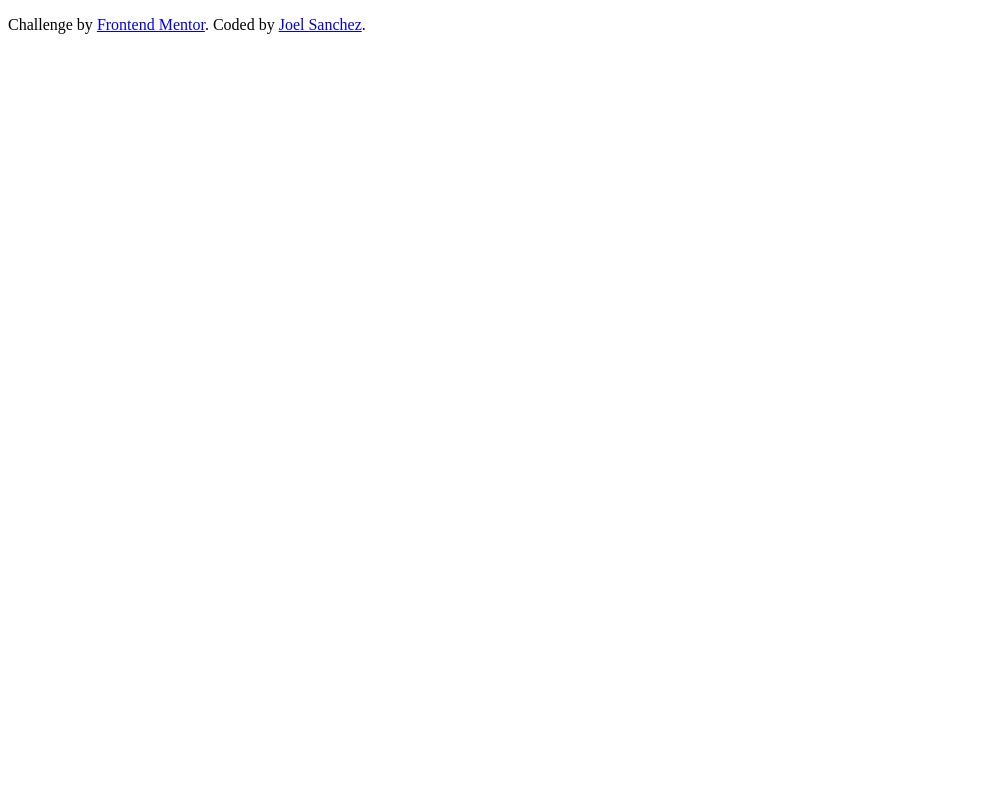
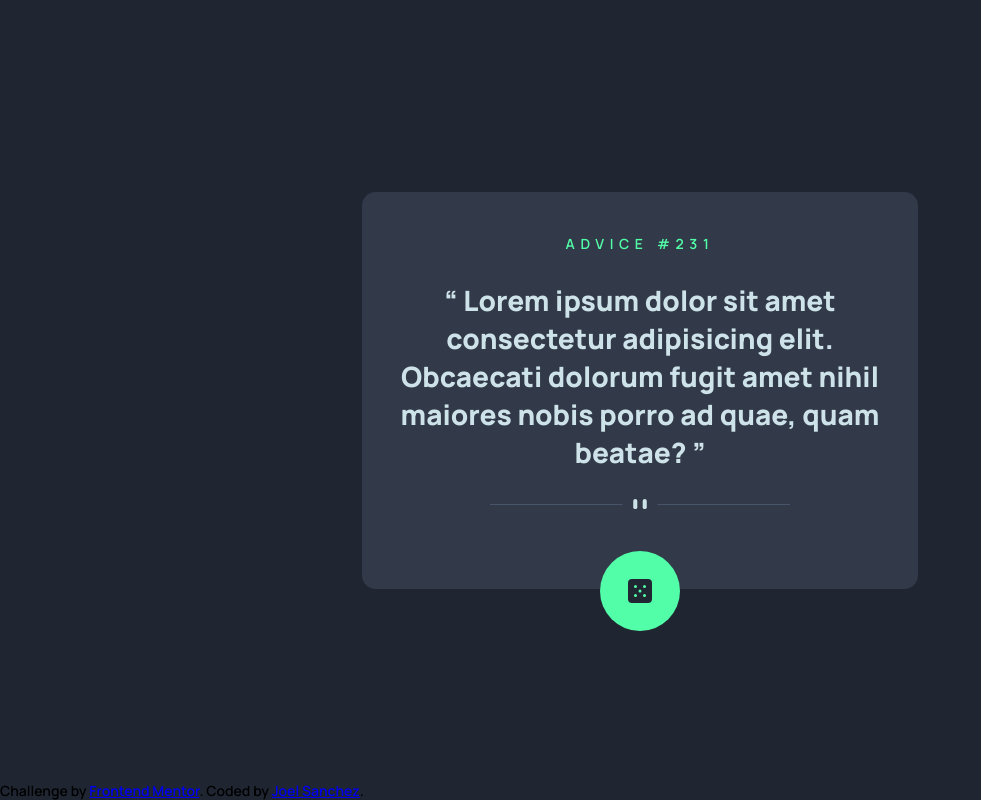
Before and after one commit to sanchez-dev1906/frontendmentor---challenge-12, a plain HTML site: page docs/index.html in a window 1280 px wide. Shown: the whole page, without its empty margins (0-981 px from the left). Drawn offline with Linux system fonts and the light colour scheme.

Commit message:
advice card styles done

```diff
--- a/docs/index.html
+++ b/docs/index.html
@@ -6,12 +6,30 @@
   <link rel="icon" type="image/png" sizes="32x32" href="assets/icons/favicon-32x32.png">
   <link rel="stylesheet" href="style.css">
   <title>Frontend Mentor | Advice generator app</title>
+  <link rel="preconnect" href="https://fonts.googleapis.com">
+  <link rel="preconnect" href="https://fonts.gstatic.com" crossorigin>
+  <link href="https://fonts.googleapis.com/css2?family=Manrope:wght@600;800&display=swap" rel="stylesheet">
 </head>
 <body>
+  <main class="main">
+    <div class="card">
+      <h1 class="card__title main-title">
+        Advice #<span id="advice-number">231</span>
+      </h1>
+      <p class="card__text advice" id="advice-text">
+        Lorem ipsum dolor sit amet consectetur adipisicing elit. Obcaecati dolorum fugit amet nihil maiores nobis porro ad quae, quam beatae?
+      </p>
+      <picture class="card__divider">
+        <source media="screen and (min-width: 600px)" srcset="assets/img/pattern-divider-desktop.svg">
+        <img src="assets/img/pattern-divider-mobile.svg" alt="divider picture">
+      </picture>
+      <button class="card__button" id="change-advice"><img src="assets/icons/icon-dice.svg" alt="dice icon"></button>
+    </div>
+  </main>
   <footer class="footer">
     <p class="attribution">
-      Challenge by <a href="https://www.frontendmentor.io?ref=challenge" target="_blank">Frontend Mentor</a>.
-      Coded by <a href="https://github.com/sanchez-dev1906/" target="_blank">Joel Sanchez</a>.
+      Challenge by <a class="links" href="https://www.frontendmentor.io?ref=challenge" target="_blank">Frontend Mentor</a>.
+      Coded by <a class="links" href="https://github.com/sanchez-dev1906/" target="_blank">Joel Sanchez</a>.
     </p>
   </footer>
 </body>
--- a/docs/style.css
+++ b/docs/style.css
@@ -0,0 +1,102 @@
+:root
+{
+  --background-body: #1f2632;
+  --background-card: #323a49;
+  --background-button: #52ffa8;
+  --background-button-hover: hsl(150, 100%, 46%);
+
+  --card-text-color: #cee3e9;
+  --card-title-color: #52ffa8;
+  font-size: 28px;
+}
+body
+{
+  display: grid;
+  grid-template-columns: 1fr;
+  grid-template-rows: 1fr max-content;
+  align-items: center;
+  min-height: 100vh;
+
+  font-family: "Manrope", sans-serif;
+
+  background-color: var(--background-body);
+}
+body,
+h1,
+p
+{
+  margin: 0;
+}
+.attribution,
+.card__title
+{
+  font-weight: 600;
+}
+.card
+{
+  position: relative;
+  max-width: 500px;
+  width: 75%;
+  text-align: center;
+  margin: 0 auto;
+  padding: 1.5rem 1rem 0 1rem;
+  border-radius: .5rem;
+  background-color: var(--background-card);
+}
+.card__title
+{
+  letter-spacing: .2rem;
+  font-size: .5rem;
+  text-transform: uppercase;
+  color: var(--card-title-color);
+}
+.card__text
+{
+  font-weight: 800;
+  margin: 1rem 0;
+  color: var(--card-text-color);
+}
+.card__text:before { content: open-quote }
+.card__text:after  { content: close-quote }
+.card__divider
+{
+  display: flex;
+  justify-content: center;
+  width: 100%;
+}
+.card__divider img
+{
+  width: 60%;
+}
+.card__button
+{
+  position: relative;
+  bottom: -1.5rem;
+
+  display: flex;
+  justify-content: center;
+  align-items: center;
+  vertical-align: middle;
+  margin: 0 auto;
+  padding: 1rem;
+
+  border-radius: 100vmax;
+  border: none;
+  background-color: var(--background-button);
+  cursor: pointer;
+}
+.card__button:hover
+{
+  box-shadow: 0 0 15px var(--background-button);
+}
+.card__button:active
+{
+  background-color: var(--background-button-hover);
+}
+
+/* footer */
+
+.footer
+{
+  font-size: .5rem;
+}
```
